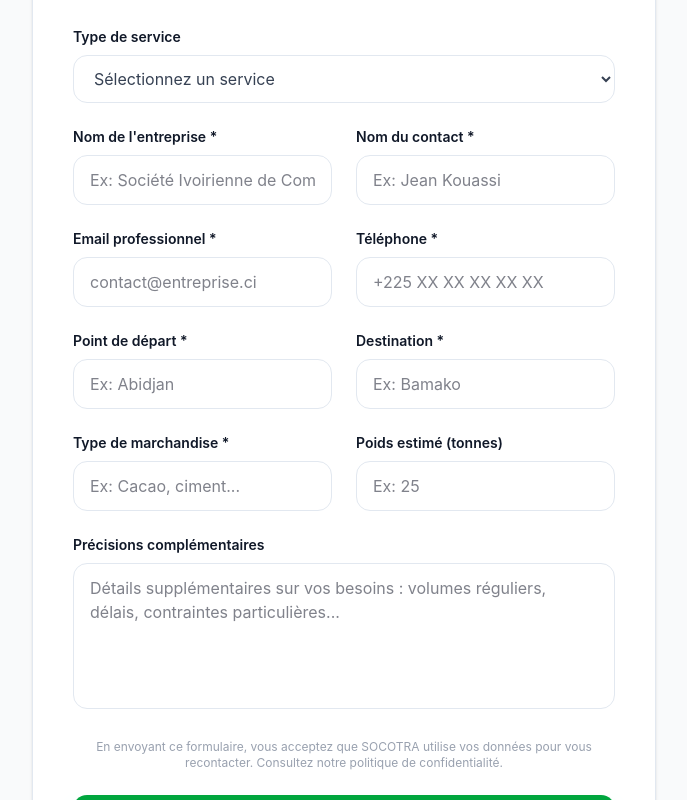
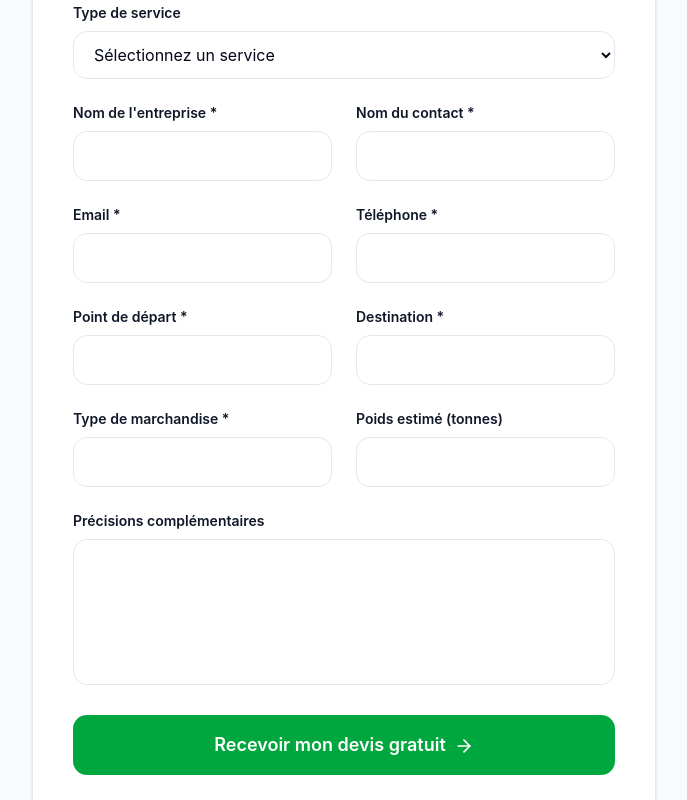
Before and after one commit to PATAWALA/socotra, a Next.js app: page /quote in a window 1280 px wide. Shown: the part 860-1660 px from the top of the page, without its empty margins (296-983 px from the left). Built offline with nearby package versions, Linux system fonts and the light colour scheme.

Commit message:
10 update

```diff
--- a/src/app/(marketing)/quote/page.tsx
+++ b/src/app/(marketing)/quote/page.tsx
@@ -1,16 +1,16 @@
 "use client";
 
+import { Suspense, useState } from "react";
 import { useSearchParams } from "next/navigation";
-import { useState } from "react";
 import Image from "next/image";
 import { ArrowRight, Truck, TrendingUp, CheckCircle2, Shield, Users, Globe } from "lucide-react";
 import Link from "next/link";
 
-export default function QuotePage() {
+// Composant qui utilise useSearchParams
+function QuoteForm() {
   const searchParams = useSearchParams();
   const type = searchParams.get("type");
   const isInvest = type === "invest";
-
   const [submitted, setSubmitted] = useState(false);
 
   function handleSubmit(e: React.FormEvent) {
@@ -47,7 +47,6 @@ export default function QuotePage() {
     <>
       {/* HERO */}
       <section className="relative py-24 lg:py-32 overflow-hidden">
-        {/* Image de fond */}
         <div className="absolute inset-0">
           {isInvest ? (
             <>
@@ -72,7 +71,6 @@ export default function QuotePage() {
           )}
         </div>
 
-        {/* Contenu */}
         <div className="relative z-10 container mx-auto px-6 lg:px-12">
           <div className="max-w-3xl">
             <p className={`font-medium text-sm tracking-widest uppercase mb-4 ${isInvest ? "text-amber-200" : "text-green-300"}`}>
@@ -103,8 +101,7 @@ export default function QuotePage() {
                   <strong className="text-amber-300"> 25 ans d&apos;expérience</strong>, une flotte de
                   <strong className="text-amber-300"> 200+ tracteurs</strong> et
                   <strong className="text-amber-300"> 160 collaborateurs</strong>.
-                  Nous ouvrons notre capital aux investisseurs stratégiques qui souhaitent
-                  participer à la croissance du commerce en Afrique de l&apos;Ouest.
+                  Nous ouvrons notre capital aux investisseurs stratégiques.
                 </p>
                 <div className="grid grid-cols-1 sm:grid-cols-3 gap-4 mt-6">
                   <div className="flex items-center gap-2 text-white/80">
@@ -127,7 +124,7 @@ export default function QuotePage() {
                   Bénéficiez de <strong className="text-green-300">25 ans d&apos;expertise</strong> en transport
                   routier. Notre flotte de <strong className="text-green-300">200+ tracteurs</strong> et nos
                   <strong className="text-green-300"> 160 collaborateurs</strong> sont mobilisés pour vous offrir
-                  un service fiable, sécurisé et ponctuel à travers <strong className="text-green-300">7 pays </strong> d&apos;Afrique de l&apos;Ouest.
+                  un service fiable à travers <strong className="text-green-300">7 pays</strong> d&apos;Afrique de l&apos;Ouest.
                 </p>
                 <div className="grid grid-cols-1 sm:grid-cols-3 gap-4 mt-6">
                   <div className="flex items-center gap-2 text-white/80">
@@ -160,9 +157,7 @@ export default function QuotePage() {
                   Formulaire de contact investisseur
                 </h2>
                 <p className="text-gray-500">
-                  Remplissez ce formulaire et notre direction vous contactera pour discuter
-                  des opportunités de partenariat et d&apos;investissement. Vos informations
-                  restent strictement confidentielles.
+                  Notre direction vous contactera pour discuter des opportunités de partenariat.
                 </p>
               </div>
             ) : (
@@ -171,20 +166,16 @@ export default function QuotePage() {
                   Votre devis personnalisé
                 </h2>
                 <p className="text-gray-500">
-                  Décrivez votre besoin de transport et recevez une proposition commerciale
-                  détaillée sous 24 heures. Service gratuit et sans engagement.
+                  Recevez une proposition commerciale détaillée sous 24 heures. Gratuit et sans engagement.
                 </p>
               </div>
             )}
 
             <form onSubmit={handleSubmit} className="space-y-6">
-
               {!isInvest && (
                 <div>
-                  <label className="block text-sm font-semibold text-gray-900 mb-2">
-                    Type de service
-                  </label>
-                  <select className="w-full px-4 py-3 border border-gray-300 rounded-xl focus:ring-2 focus:ring-green-500 focus:border-transparent text-gray-700 bg-white">
+                  <label className="block text-sm font-semibold text-gray-900 mb-2">Type de service</label>
+                  <select className="w-full px-4 py-3 border border-gray-300 rounded-xl focus:ring-2 focus:ring-green-500 focus:border-transparent">
                     <option value="">Sélectionnez un service</option>
                     <option value="agricultural">Transport Agricole</option>
                     <option value="petroleum">Transport Pétrolier</option>
@@ -201,127 +192,57 @@ export default function QuotePage() {
                   <label className="block text-sm font-semibold text-gray-900 mb-2">
                     {isInvest ? "Entreprise / Investisseur *" : "Nom de l'entreprise *"}
                   </label>
-                  <input
-                    type="text"
-                    required
-                    className="w-full px-4 py-3 border border-gray-300 rounded-xl focus:ring-2 focus:ring-green-500 focus:border-transparent"
-                    placeholder={isInvest ? "Nom de votre entreprise ou groupe" : "Ex: Société Ivoirienne de Commerce"}
-                  />
+                  <input type="text" required className="w-full px-4 py-3 border border-gray-300 rounded-xl focus:ring-2 focus:ring-green-500 focus:border-transparent" />
                 </div>
                 <div>
-                  <label className="block text-sm font-semibold text-gray-900 mb-2">
-                    Nom du contact *
-                  </label>
-                  <input
-                    type="text"
-                    required
-                    className="w-full px-4 py-3 border border-gray-300 rounded-xl focus:ring-2 focus:ring-green-500 focus:border-transparent"
-                    placeholder="Ex: Jean Kouassi"
-                  />
+                  <label className="block text-sm font-semibold text-gray-900 mb-2">Nom du contact *</label>
+                  <input type="text" required className="w-full px-4 py-3 border border-gray-300 rounded-xl focus:ring-2 focus:ring-green-500 focus:border-transparent" />
                 </div>
               </div>
 
               <div className="grid grid-cols-1 md:grid-cols-2 gap-6">
                 <div>
-                  <label className="block text-sm font-semibold text-gray-900 mb-2">
-                    Email professionnel *
-                  </label>
-                  <input
-                    type="email"
-                    required
-                    className="w-full px-4 py-3 border border-gray-300 rounded-xl focus:ring-2 focus:ring-green-500 focus:border-transparent"
-                    placeholder="contact@entreprise.ci"
-                  />
+                  <label className="block text-sm font-semibold text-gray-900 mb-2">Email *</label>
+                  <input type="email" required className="w-full px-4 py-3 border border-gray-300 rounded-xl focus:ring-2 focus:ring-green-500 focus:border-transparent" />
                 </div>
                 <div>
-                  <label className="block text-sm font-semibold text-gray-900 mb-2">
-                    Téléphone *
-                  </label>
-                  <input
-                    type="tel"
-                    required
-                    className="w-full px-4 py-3 border border-gray-300 rounded-xl focus:ring-2 focus:ring-green-500 focus:border-transparent"
-                    placeholder="+225 XX XX XX XX XX"
-                  />
+                  <label className="block text-sm font-semibold text-gray-900 mb-2">Téléphone *</label>
+                  <input type="tel" required className="w-full px-4 py-3 border border-gray-300 rounded-xl focus:ring-2 focus:ring-green-500 focus:border-transparent" />
                 </div>
               </div>
 
               {!isInvest && (
-                <>
                 <div className="grid grid-cols-1 md:grid-cols-2 gap-6">
                   <div>
-                      <label className="block text-sm font-semibold text-gray-900 mb-2">
-                        Point de départ *
-                      </label>
-                      <input
-                        type="text"
-                        required
-                        className="w-full px-4 py-3 border border-gray-300 rounded-xl focus:ring-2 focus:ring-green-500 focus:border-transparent"
-                        placeholder="Ex: Abidjan"
-                      />
+                    <label className="block text-sm font-semibold text-gray-900 mb-2">Point de départ *</label>
+                    <input type="text" required className="w-full px-4 py-3 border border-gray-300 rounded-xl focus:ring-2 focus:ring-green-500 focus:border-transparent" />
                   </div>
                   <div>
-                      <label className="block text-sm font-semibold text-gray-900 mb-2">
-                        Destination *
-                      </label>
-                      <input
-                        type="text"
-                        required
-                        className="w-full px-4 py-3 border border-gray-300 rounded-xl focus:ring-2 focus:ring-green-500 focus:border-transparent"
-                        placeholder="Ex: Bamako"
-                      />
+                    <label className="block text-sm font-semibold text-gray-900 mb-2">Destination *</label>
+                    <input type="text" required className="w-full px-4 py-3 border border-gray-300 rounded-xl focus:ring-2 focus:ring-green-500 focus:border-transparent" />
                   </div>
                   <div>
-                      <label className="block text-sm font-semibold text-gray-900 mb-2">
-                        Type de marchandise *
-                      </label>
-                      <input
-                        type="text"
-                        required
-                        className="w-full px-4 py-3 border border-gray-300 rounded-xl focus:ring-2 focus:ring-green-500 focus:border-transparent"
-                        placeholder="Ex: Cacao, ciment..."
-                      />
+                    <label className="block text-sm font-semibold text-gray-900 mb-2">Type de marchandise *</label>
+                    <input type="text" required className="w-full px-4 py-3 border border-gray-300 rounded-xl focus:ring-2 focus:ring-green-500 focus:border-transparent" />
                   </div>
                   <div>
-                      <label className="block text-sm font-semibold text-gray-900 mb-2">
-                        Poids estimé (tonnes)
-                      </label>
-                      <input
-                        type="number"
-                        className="w-full px-4 py-3 border border-gray-300 rounded-xl focus:ring-2 focus:ring-green-500 focus:border-transparent"
-                        placeholder="Ex: 25"
-                      />
+                    <label className="block text-sm font-semibold text-gray-900 mb-2">Poids estimé (tonnes)</label>
+                    <input type="number" className="w-full px-4 py-3 border border-gray-300 rounded-xl focus:ring-2 focus:ring-green-500 focus:border-transparent" />
                   </div>
                 </div>
-                </>
               )}
 
               <div>
                 <label className="block text-sm font-semibold text-gray-900 mb-2">
                   {isInvest ? "Votre projet d'investissement" : "Précisions complémentaires"}
                 </label>
-                <textarea
-                  rows={5}
-                  className="w-full px-4 py-3 border border-gray-300 rounded-xl focus:ring-2 focus:ring-green-500 focus:border-transparent resize-none"
-                  placeholder={
-                    isInvest
-                      ? "Décrivez votre projet : montant envisagé, type de partenariat recherché, objectifs de croissance..."
-                      : "Détails supplémentaires sur vos besoins : volumes réguliers, délais, contraintes particulières..."
-                  }
-                />
+                <textarea rows={5} className="w-full px-4 py-3 border border-gray-300 rounded-xl focus:ring-2 focus:ring-green-500 focus:border-transparent resize-none" />
               </div>
-
-              <p className="text-xs text-gray-400 text-center">
-                En envoyant ce formulaire, vous acceptez que SOCOTRA utilise vos données pour vous recontacter.
-                Consultez notre politique de confidentialité.
-              </p>
 
               <button
                 type="submit"
                 className={`w-full py-4 text-white font-semibold rounded-xl transition-all text-lg ${
-                  isInvest
-                    ? "bg-amber-500 hover:bg-amber-600 shadow-lg shadow-amber-500/25"
-                    : "bg-green-600 hover:bg-green-500 shadow-lg shadow-green-600/25"
+                  isInvest ? "bg-amber-500 hover:bg-amber-600" : "bg-green-600 hover:bg-green-500"
                 }`}
               >
                 {isInvest ? "Envoyer ma demande d'investissement" : "Recevoir mon devis gratuit"}
@@ -334,3 +255,19 @@ export default function QuotePage() {
     </>
   );
 }
+
+// Composant principal avec Suspense
+export default function QuotePage() {
+  return (
+    <Suspense fallback={
+      <div className="min-h-screen flex items-center justify-center">
+        <div className="text-center">
+          <div className="w-10 h-10 border-4 border-green-600 border-t-transparent rounded-full animate-spin mx-auto mb-4" />
+          <p className="text-gray-500">Chargement...</p>
+        </div>
+      </div>
+    }>
+      <QuoteForm />
+    </Suspense>
+  );
+}
```
Lines whose indentation alone changed are shown as unchanged.
